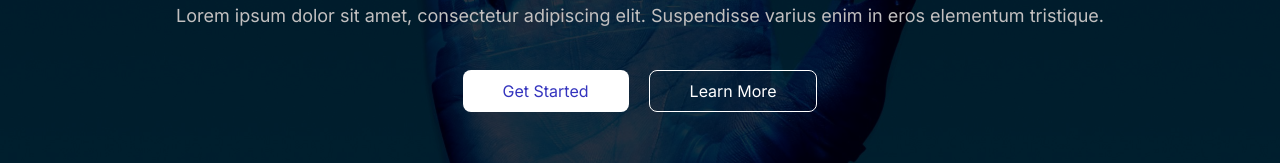
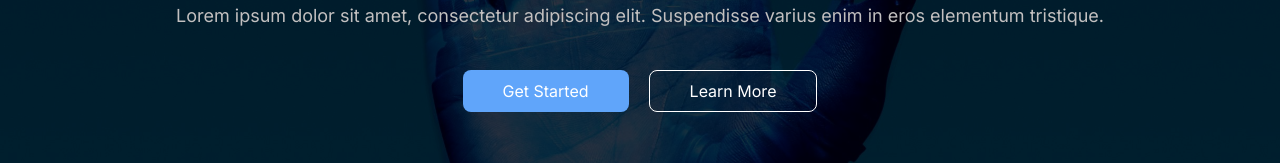
Before and after one commit to megatech2000/Mega-AIOne, a Next.js app: page / in a window 1280 px wide. Shown: the part 428-591 px from the top of the page. Built offline with nearby package versions, Linux system fonts and the light colour scheme.

Commit message:
updating
change updated

```diff
--- a/src/components/home/Banner.tsx
+++ b/src/components/home/Banner.tsx
@@ -20,7 +20,7 @@ const Banner = () => {
             </p>
           </div>
           <div className="flex gap-5 z-50">
-            <button className="bg-[#fff]  px-10 py-2 text-[#3434be]  rounded-lg scroll-menu">
+            <button className="bg-blue-400  px-10 py-2 text-[#fff]  rounded-lg scroll-menu">
               Get Started
             </button>
             <button className="text-white px-10 py-2 border rounded-lg border-[#fff] scroll-menu">
--- a/src/components/home/Industries.tsx
+++ b/src/components/home/Industries.tsx
@@ -22,10 +22,10 @@ const Industries = () => {
             </p>
           </div>
         </div>
-        <div className="grid grid-cols-1 md:grid-cols-2 lg:grid-cols-4">
+        <div className="grid grid-cols-1 md:grid-cols-2 lg:grid-cols-4 gap-5">
           {industriesData.map((item, i) => (
             <div
-              className=" flex flex-col mb-10 items-center justify-center p-5"
+              className="flex flex-col mb-10 items-center justify-center p-5  rounded-lg border"
               key={i}
             >
               <div>
```
